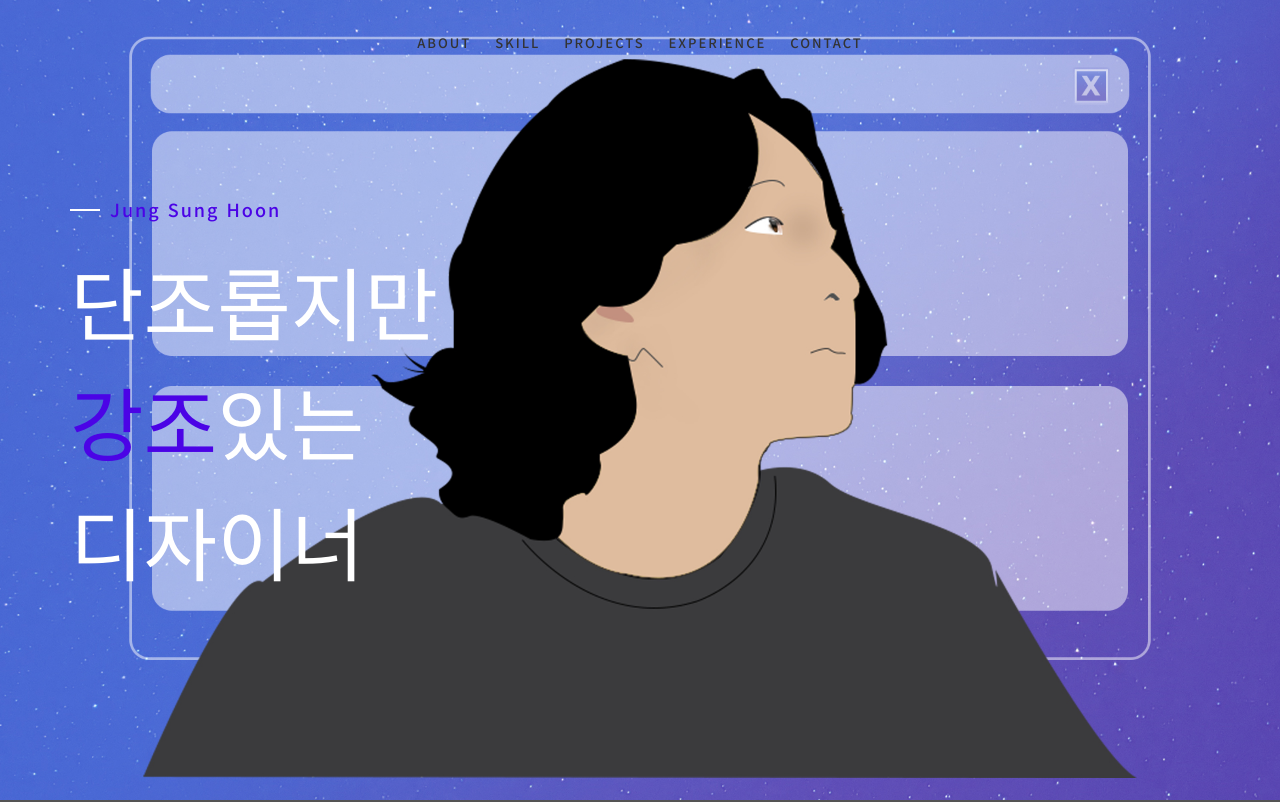
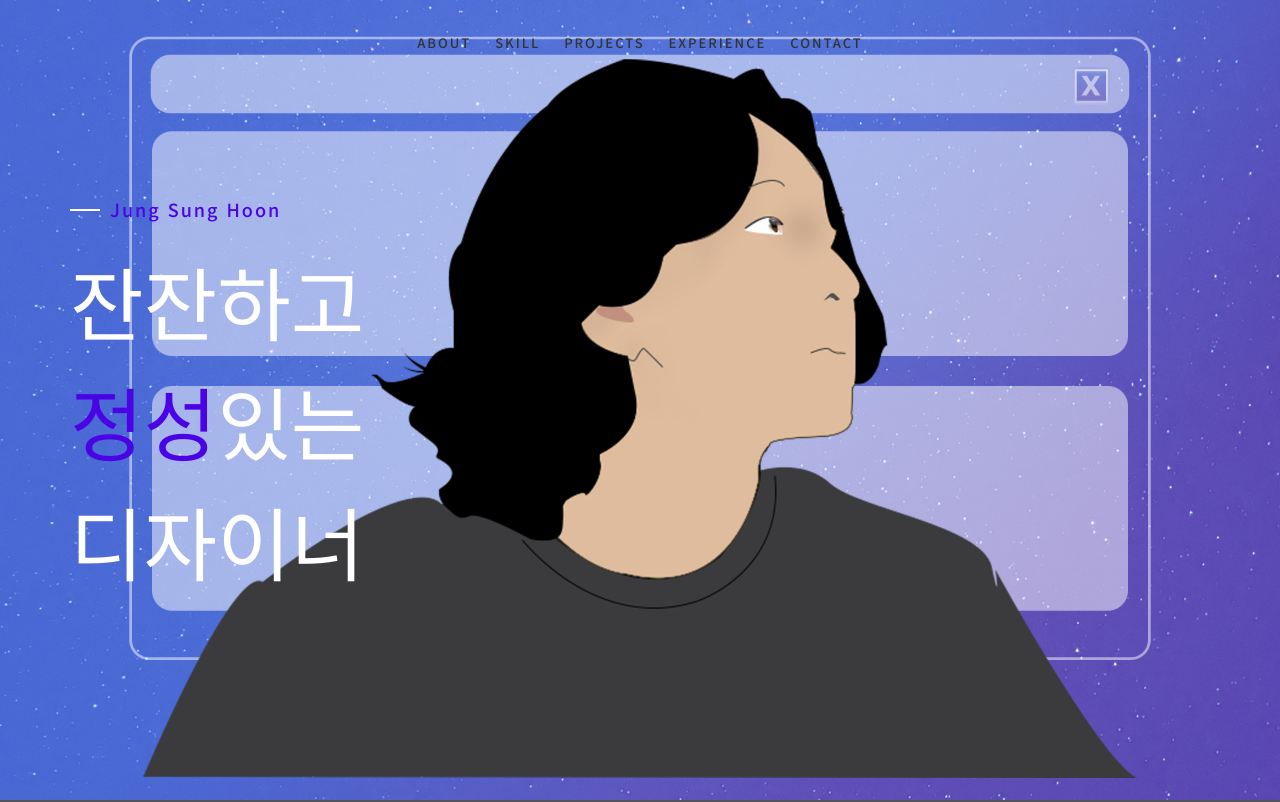
Before and after one commit to sunghoon0110/Portpolio, a plain HTML site: page index.html in a window 1280 px wide. Shown: the top 802 px of the page. Drawn offline with Linux system fonts and the light colour scheme; files whose address does not match are found by name; a web font is replaced by a local one.

Commit message:
Update index.html

```diff
--- a/index.html
+++ b/index.html
@@ -55,7 +55,7 @@
             <div class="disply-table">
                 <div class="table-cell" data-aos="fade-up" data-aos-delay="0">
                     <h4>Jung Sung Hoon</h4>
-                    <h1>단조롭지만<br/> <span class="pup">강조</span>있는<br/> 디자이너</h1> </div>
+                    <h1>잔잔하고<br/> <span class="pup">정성</span>있는<br/> 디자이너</h1> </div>
             </div>
         </div>
     </div>
```
